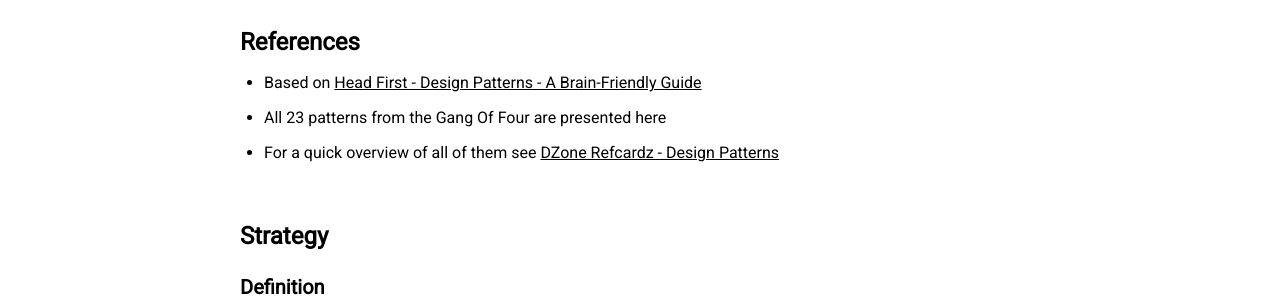
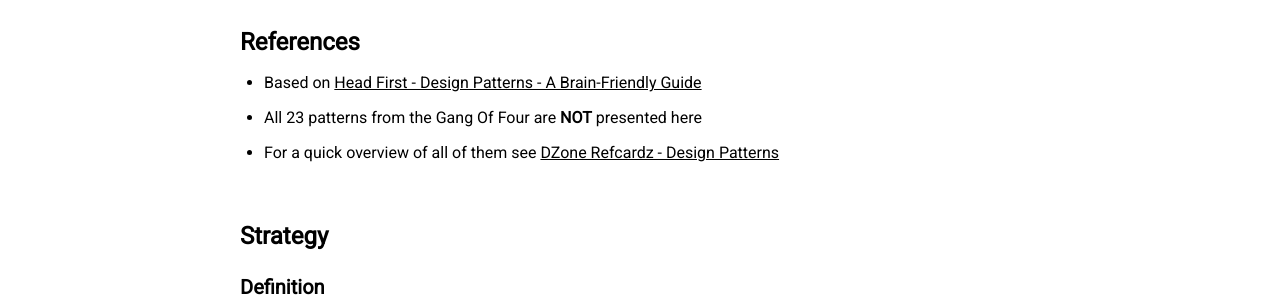
Before and after one commit to sylvainwhite/sylvain-white-dev, a Jekyll site: the page built from _posts/2021-02-21-designPatterns.md, in a window 1280 px wide and 900 px high. Shown: the part 177-477 px from the top of the window. Built offline with Jekyll 4.4.1, drawn with Linux system fonts in a browser that asks for light colours; nearby versions of some CDN libraries.

Commit message:
Fix design patterns post

```diff
--- a/_posts/2021-02-21-designPatterns.md
+++ b/_posts/2021-02-21-designPatterns.md
@@ -11,7 +11,7 @@ tags: [architecture, misc]
 ## References
 
 * Based on [Head First - Design Patterns - A Brain-Friendly Guide](https://www.amazon.ca/Head-First-Design-Patterns-Brain-Friendly/dp/0596007124){:target="_blank"}
-* All 23 patterns from the Gang Of Four are presented here
+* All 23 patterns from the Gang Of Four are **NOT** presented here
 * For a quick overview of all of them see [DZone Refcardz - Design Patterns]({{ site.github.url }}/resources/designPatternsDzoneRefcardz.pdf){:target="_blank"}
 
 <br/>
```
